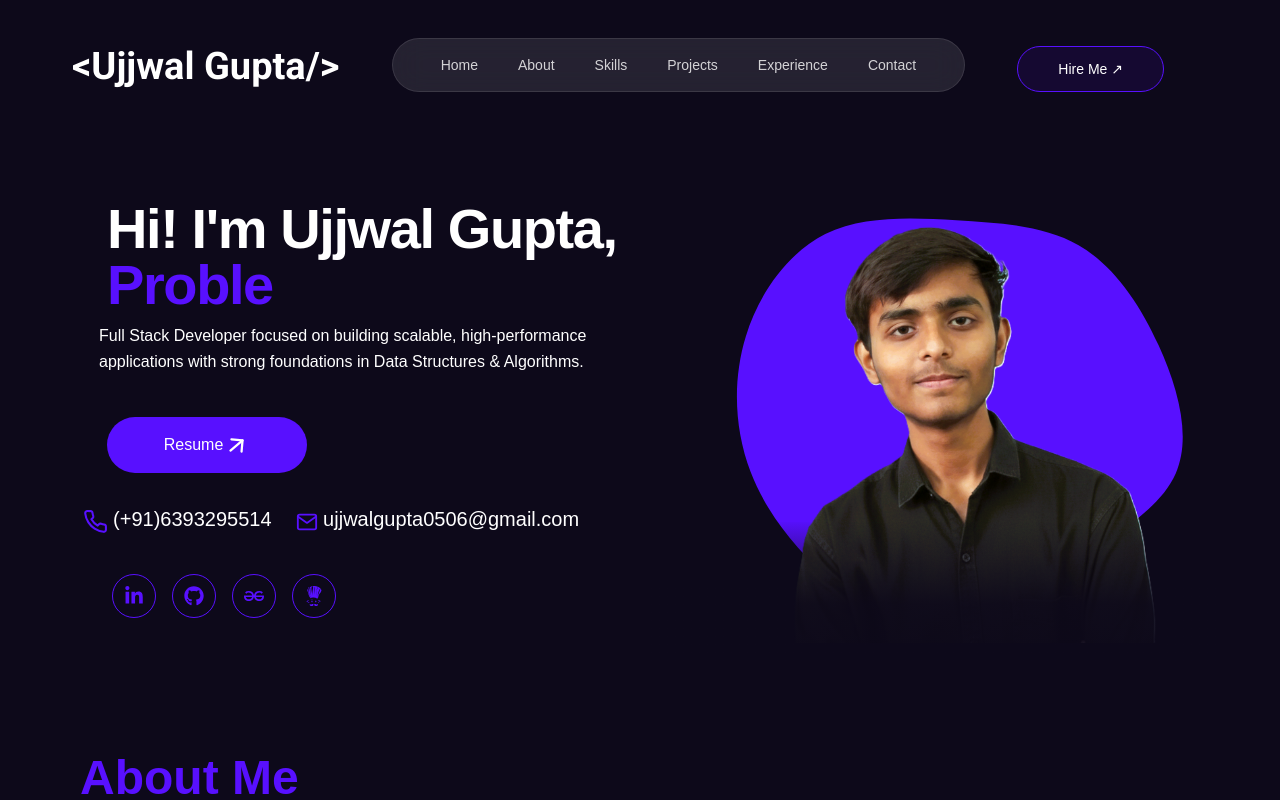
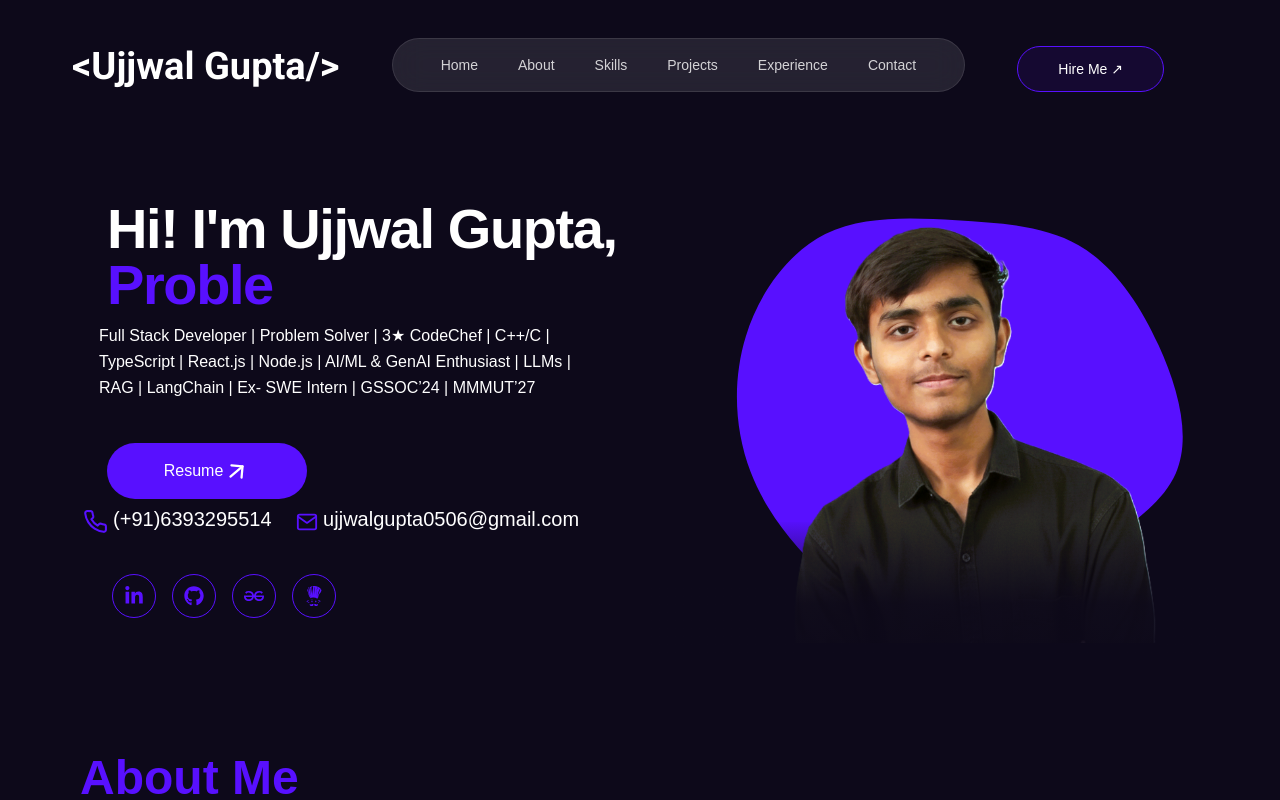
Before and after one commit to UjjwalGupta1105/Portfolio, a Next.js app in the folder portfolio/: page / in a window 1280 px wide. Shown: the top 800 px of the page. Built offline with nearby package versions, Linux system fonts and the light colour scheme; a web font is replaced by a local one.

Commit message:
Update professional description in home component

```diff
--- a/portfolio/components/home.jsx
+++ b/portfolio/components/home.jsx
@@ -40,7 +40,7 @@ const Home=()=>{
                 />
                 </h1>
                 <p className="max-w-[500px] m-5 mt-[0px]  mb-[14px]" >
-                   Full Stack Developer focused on building scalable, high-performance applications with strong foundations in Data Structures & Algorithms.</p>
+                   Full Stack Developer | Problem Solver | 3★ CodeChef | C++/C | TypeScript | React.js | Node.js | AI/ML & GenAI Enthusiast | LLMs | RAG | LangChain | Ex- SWE Intern | GSSOC’24 | MMMUT’27 </p>
 
                 <div className="p-7">
                     <a href="https://drive.google.com/file/d/11tJqUUtXTPal975zp5UALkuX-NkInLfU/view" target="_blank">
```
